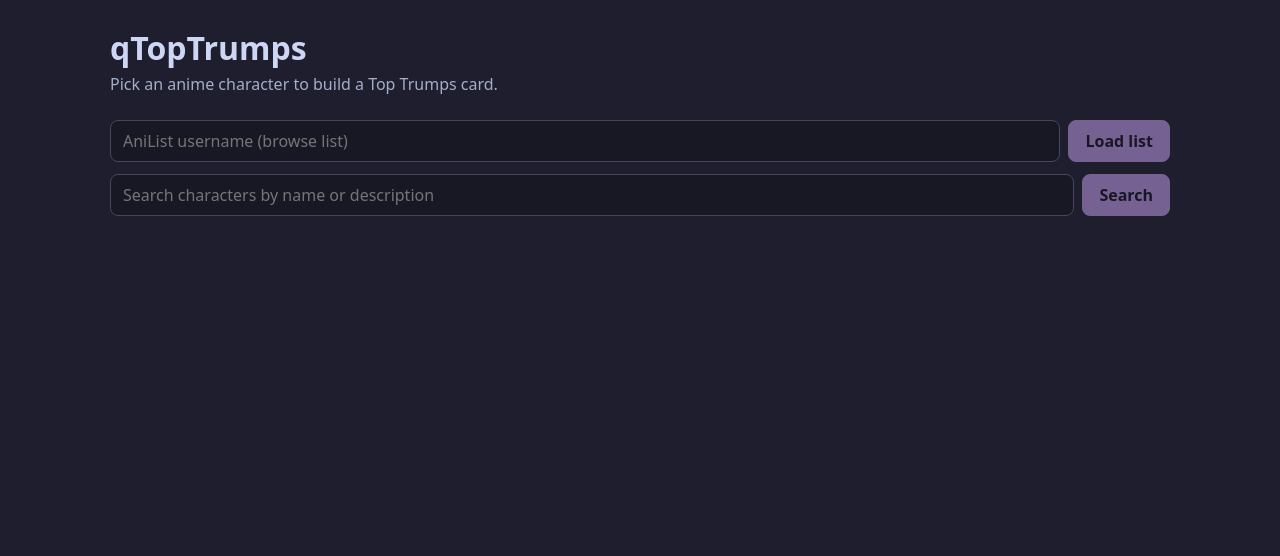
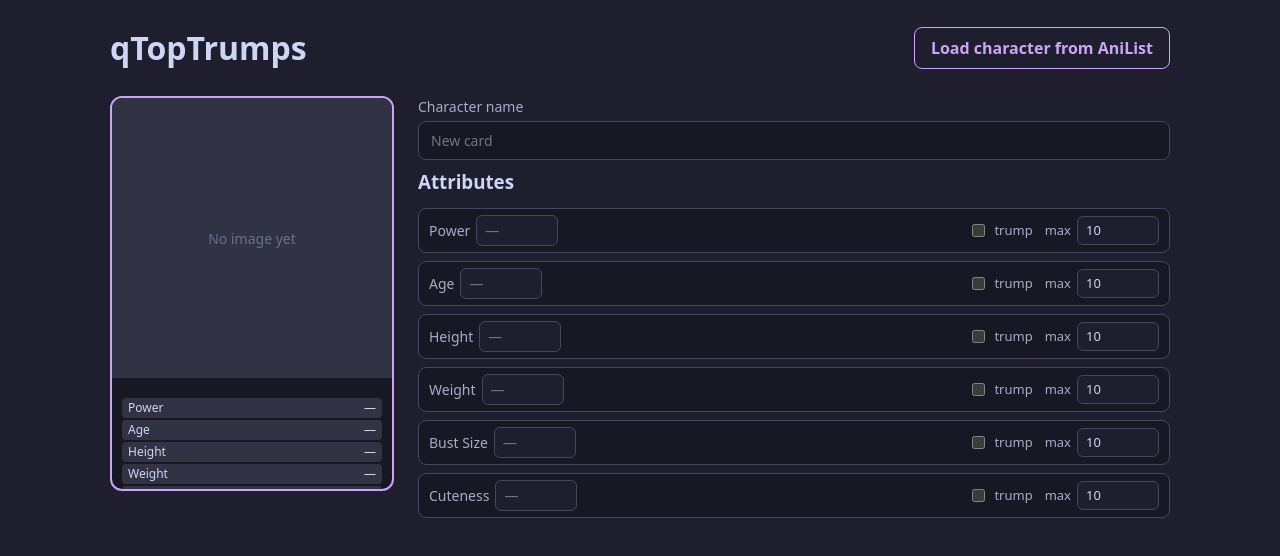
Before and after one commit to qStivi/qTopTrumps, a React (Vite) app: page / in a window 1280 px wide. Shown: the top 556 px of the page. Built offline with nearby package versions, Linux system fonts and the light colour scheme.

Commit message:
feat: editor-first layout — empty card is the main view, AniList picker is an optional overlay
Co-authored-by: qStivi <qStivi@users.noreply.github.com>

```diff
--- a/src/App.css
+++ b/src/App.css
@@ -279,3 +279,87 @@
     font-size: 13px;
   }
 }
+
+.app-header {
+  display: flex;
+  align-items: center;
+  justify-content: space-between;
+  gap: 16px;
+  flex-wrap: wrap;
+}
+
+.ghost-button {
+  padding: 8px 16px;
+  border-radius: 8px;
+  border: 1px solid var(--mauve);
+  background: transparent;
+  color: var(--mauve);
+  font: inherit;
+  font-weight: 600;
+  cursor: pointer;
+  transition: background 0.15s;
+
+  &:hover {
+    background: var(--surface0);
+  }
+}
+
+.overlay {
+  position: fixed;
+  inset: 0;
+  background: rgba(17, 17, 27, 0.7);
+  display: flex;
+  align-items: flex-start;
+  justify-content: center;
+  padding: 48px 16px;
+  z-index: 10;
+}
+
+.overlay-panel {
+  background: var(--base);
+  border: 1px solid var(--border);
+  border-radius: 12px;
+  padding: 20px;
+  width: 100%;
+  max-width: 900px;
+  max-height: 85svh;
+  overflow: auto;
+  display: flex;
+  flex-direction: column;
+  gap: 16px;
+}
+
+.overlay-header {
+  display: flex;
+  align-items: center;
+  justify-content: space-between;
+
+  h2 {
+    margin: 0;
+  }
+}
+
+.card-image.placeholder {
+  display: flex;
+  align-items: center;
+  justify-content: center;
+  color: var(--overlay0);
+  font-size: 14px;
+}
+
+.name-field {
+  display: flex;
+  flex-direction: column;
+  gap: 4px;
+  color: var(--subtext);
+  font-size: 14px;
+
+  input {
+    padding: 8px 12px;
+    border-radius: 8px;
+    border: 1px solid var(--border);
+    background: var(--mantle);
+    color: var(--text);
+    font: inherit;
+  }
+}
--- a/src/App.tsx
+++ b/src/App.tsx
@@ -1,30 +1,44 @@
 import { useState } from 'react'
 import { CharacterPicker } from './components/CharacterPicker.tsx'
 import { CardEditor } from './components/CardEditor.tsx'
-import { cardFromCharacter } from './card/cardData.ts'
+import { cardWithCharacter, emptyCard } from './card/cardData.ts'
 import type { Character } from './anilist/types.ts'
 import type { CardData } from './card/types.ts'
 import './App.css'
 
 function App() {
-  const [selected, setSelected] = useState<Character | null>(null)
-  const [card, setCard] = useState<CardData | null>(null)
+  const [card, setCard] = useState<CardData>(() => emptyCard())
+  const [pickerOpen, setPickerOpen] = useState(false)
 
   function selectCharacter(character: Character) {
-    setSelected(character)
-    setCard(cardFromCharacter(character))
+    setCard((current) => cardWithCharacter(current, character))
+    setPickerOpen(false)
   }
 
   return (
     <main className="app">
       <header className="app-header">
         <h1>qTopTrumps</h1>
-        <p>Pick an anime character to build a Top Trumps card.</p>
+        <button type="button" className="ghost-button" onClick={() => setPickerOpen(true)}>
+          Load character from AniList
+        </button>
       </header>
 
-      <CharacterPicker onSelect={selectCharacter} selected={selected} />
+      <CardEditor card={card} onChange={setCard} />
 
-      {card && <CardEditor card={card} onChange={setCard} />}
+      {pickerOpen && (
+        <div className="overlay" onClick={() => setPickerOpen(false)}>
+          <div className="overlay-panel" onClick={(e) => e.stopPropagation()}>
+            <div className="overlay-header">
+              <h2>Pick a character</h2>
+              <button type="button" className="ghost-button" onClick={() => setPickerOpen(false)}>
+                Close
+              </button>
+            </div>
+            <CharacterPicker onSelect={selectCharacter} selected={null} />
+          </div>
+        </div>
+      )}
     </main>
   )
 }
--- a/src/card/cardData.ts
+++ b/src/card/cardData.ts
@@ -2,13 +2,33 @@ import { ATTRIBUTE_KEYS } from './attributes.ts'
 import type { Character } from '../anilist/types.ts'
 import type { CardData, TrumpMaxSettings } from './types.ts'
 
+export function emptyCard(): CardData {
+  return {
+    characterName: '',
+    animeTitles: [],
+    image: null,
+    description: null,
+    attributes: ATTRIBUTE_KEYS.map((key) => ({ key, value: null, trump: false })),
+  }
+}
+
 export function cardFromCharacter(character: Character): CardData {
   return {
+    ...emptyCard(),
     characterName: character.name,
     animeTitles: character.animeTitles,
     image: character.image,
     description: character.description,
-    attributes: ATTRIBUTE_KEYS.map((key) => ({ key, value: null, trump: false })),
+  }
+}
+
+export function cardWithCharacter(card: CardData, character: Character): CardData {
+  return {
+    ...card,
+    characterName: character.name,
+    animeTitles: character.animeTitles,
+    image: character.image,
+    description: character.description,
   }
 }
 
--- a/src/components/CardEditor.tsx
+++ b/src/components/CardEditor.tsx
@@ -39,7 +39,11 @@ export function CardEditor({ card, onChange }: CardEditorProps) {
   return (
     <div className="editor">
       <div className="card-preview" aria-label="Card preview">
-        {effective.image && <img className="card-image" src={effective.image} alt={effective.characterName} />}
+        {effective.image ? (
+          <img className="card-image" src={effective.image} alt={effective.characterName} />
+        ) : (
+          <div className="card-image placeholder">No image yet</div>
+        )}
         <div className="card-body">
           <h2 className="card-name">{effective.characterName}</h2>
           {effective.animeTitles.length > 0 && (
@@ -57,6 +61,15 @@ export function CardEditor({ card, onChange }: CardEditorProps) {
       </div>
 
       <div className="editor-controls">
+        <label className="name-field">
+          Character name
+          <input
+            type="text"
+            value={card.characterName}
+            placeholder="New card"
+            onChange={(e) => onChange({ ...card, characterName: e.target.value })}
+          />
+        </label>
         <h3>Attributes</h3>
         {card.attributes.map((a) => (
           <div className="attr-row" key={a.key}>
```
